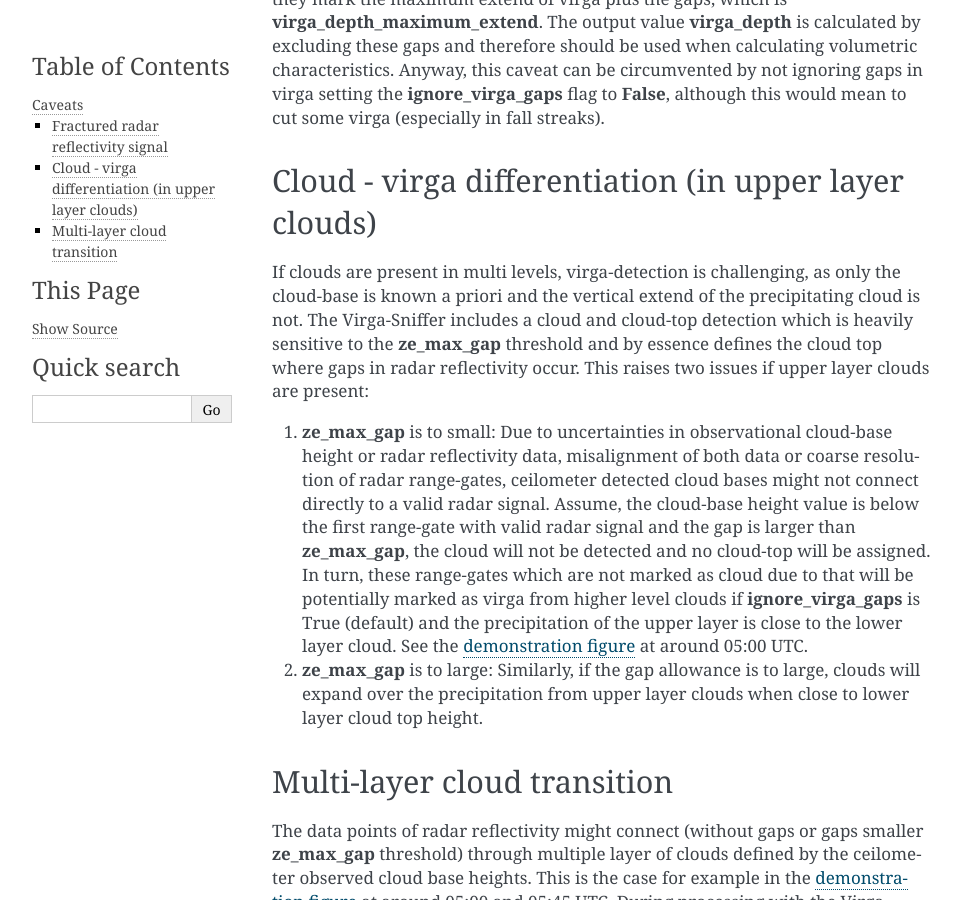
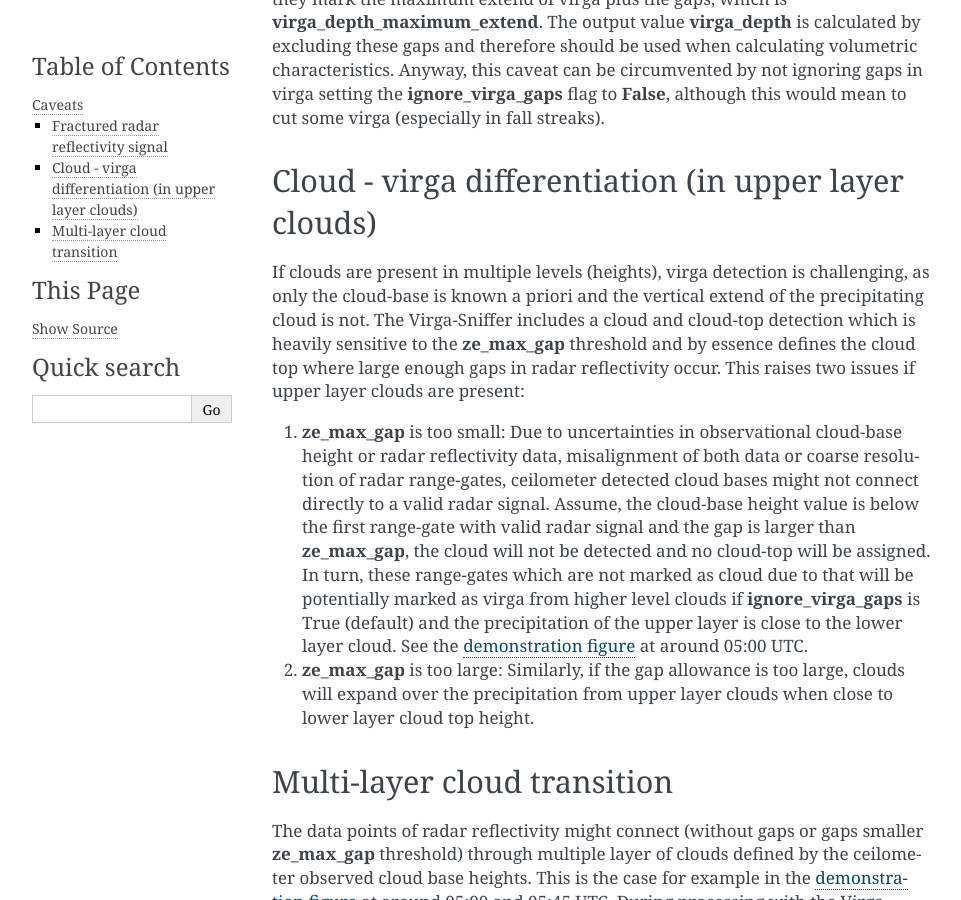
Before and after one commit to remsens-lim/virga_sniffer, a Sphinx documentation site: the page built from docs/caveats.md, in a window 1280 px wide and 900 px high, scrolled down 840 px. Shown: the whole window, without its empty margins (148-1109 px from the left). Built offline with Sphinx 7.4.7, drawn with Linux system fonts in a browser that asks for light colours.

Commit message:
Make paragraph more clear and grammar

```diff
--- a/docs/caveats.md
+++ b/docs/caveats.md
@@ -17,15 +17,15 @@
 can be circumvented by not ignoring gaps in virga setting the **ignore_virga_gaps** flag to **False**, although this would mean to cut some virga (especially in fall streaks).
 
 ## Cloud - virga differentiation (in upper layer clouds)
-If clouds are present in multi levels, virga-detection is challenging, as only the cloud-base is known a priori and the vertical extend of the precipitating cloud is not. The Virga-Sniffer
-includes a cloud and cloud-top detection which is heavily sensitive to the **ze_max_gap** threshold and by essence defines the cloud top where gaps in radar reflectivity occur. This raises two
+If clouds are present in multiple levels (heights), virga detection is challenging, as only the cloud-base is known a priori and the vertical extend of the precipitating cloud is not. The Virga-Sniffer
+includes a cloud and cloud-top detection which is heavily sensitive to the **ze_max_gap** threshold and by essence defines the cloud top where large enough gaps in radar reflectivity occur. This raises two
 issues if upper layer clouds are present:
- 1. **ze_max_gap** is to small: Due to uncertainties in observational cloud-base height or radar reflectivity data, misalignment of both data or coarse resolution of radar range-gates,
+ 1. **ze_max_gap** is too small: Due to uncertainties in observational cloud-base height or radar reflectivity data, misalignment of both data or coarse resolution of radar range-gates,
     ceilometer detected cloud bases might not connect directly to a valid radar signal. Assume, the cloud-base height value is below the first range-gate with valid radar signal and the gap is
     larger than **ze_max_gap**, the cloud will not be detected and no cloud-top will be assigned. In turn, these range-gates which are not marked as cloud due to that will be potentially marked as
     virga from higher level clouds if **ignore_virga_gaps** is True (default) and the precipitation of the upper layer is close to the lower layer cloud. See the {ref}`demonstration figure <fig-ze-max-gap>` at
     around 05:00 UTC.
- 2. **ze_max_gap** is to large: Similarly, if the gap allowance is to large, clouds will expand over the precipitation from upper layer clouds when close to lower layer cloud top height.
+ 2. **ze_max_gap** is too large: Similarly, if the gap allowance is too large, clouds will expand over the precipitation from upper layer clouds when close to lower layer cloud top height.
 
 ## Multi-layer cloud transition
 The data points of radar reflectivity might connect (without gaps or gaps smaller **ze_max_gap** threshold) through multiple layer of clouds defined by the ceilometer observed cloud base heights.
```
